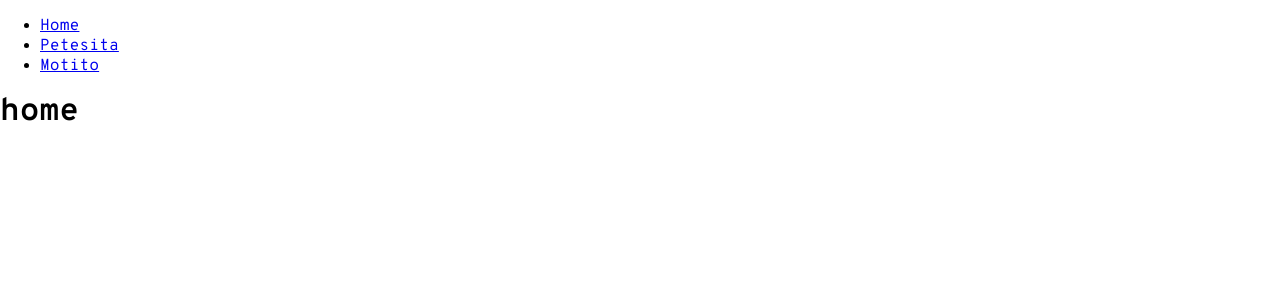
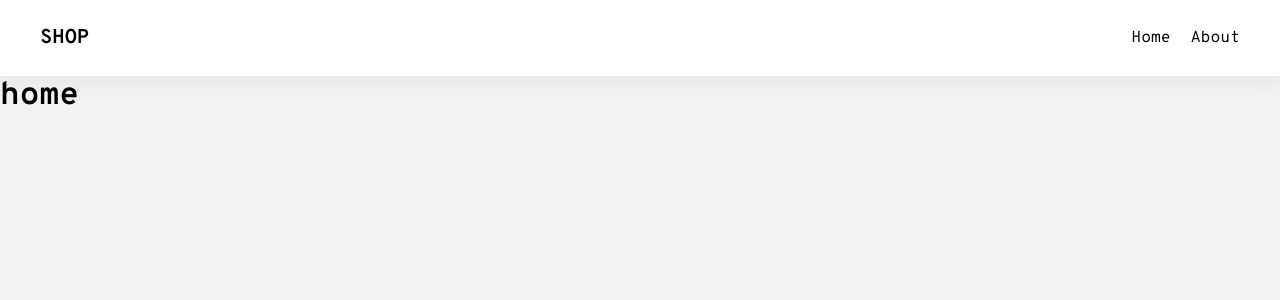
Before and after one commit to NicolleMR/shop, a React (Create React App) app: page / in a window 1280 px wide. Shown: the top 300 px of the page. Built offline with nearby package versions, Linux system fonts and the light colour scheme.

Commit message:
Create header component

```diff
--- a/src/components/App/App.jsx
+++ b/src/components/App/App.jsx
@@ -2,33 +2,20 @@ import {
   BrowserRouter,
   Routes,
   Route,
-  Link,
 } from "react-router-dom";
+import Header from "../Header/Header";
 import "./app.css";
 
 const App = () => (
   <BrowserRouter>
-    <div>
-      <nav>
-        <ul>
-          <li>
-
-            <Link to="/">Home</Link>
-          </li>
-          <li>
-            <Link to="/petesita">Petesita</Link>
-          </li>
-          <li>
-            <Link to="/motito">Motito</Link>
-          </li>
-        </ul>
-      </nav>
+    <main>
+      <Header />
       <Routes>
         <Route path="/" element={<h1>home</h1>} />
         <Route path="petesita" element={<h1>hackico</h1>} />
         <Route path="motito" element={<h1>nalita</h1>} />
       </Routes>
-    </div>
+    </main>
   </BrowserRouter>
 );
 
--- /dev/null
+++ b/src/components/Header/Header.jsx
@@ -0,0 +1,20 @@
+import { Link } from "react-router-dom";
+import "./header.css";
+
+const Header = () => (
+  <header className="header">
+    <h1 className="header__title">SHOP</h1>
+    <nav className="header__nav">
+      <ul className="header__links">
+        <li className="header__link">
+          <Link to="/">Home</Link>
+        </li>
+        <li className="header__link">
+          <Link to="/about">About</Link>
+        </li>
+      </ul>
+    </nav>
+  </header>
+);
+
+export default Header;
--- /dev/null
+++ b/src/components/Header/header.css
@@ -0,0 +1,32 @@
+.header {
+  background-color: white;
+  padding: 25px 40px;
+  display: flex;
+  justify-content: space-between;
+  align-items: center;
+  box-shadow: var(--box-shadow);
+}
+
+.header__title {
+  font-size: 20px;
+  color: black;
+}
+
+.header__links {
+  display: flex;
+  grid-column-gap: 20px;
+  padding: 0;
+  margin: 0;
+}
+
+.header__links li {
+  list-style: none;
+}
+
+.header__link a {
+  color: black;
+}
+
+.header__link a:hover{
+  text-decoration: underline;
+}
--- /dev/null
+++ b/src/components/Header/index.js
@@ -0,0 +1 @@
+export { default } from "./Header";
--- a/src/index.css
+++ b/src/index.css
@@ -1,5 +1,11 @@
+:root {
+  --bg-color: #f2f2f1;
+  --box-shadow: 0px 8px 16px rgba(171, 171, 203, 0.15);
+}
+
 body {
   margin: 0;
+  background-color: var(--bg-color);
   font-family: "OverpassMono", serif;
   -webkit-font-smoothing: antialiased;
   -moz-osx-font-smoothing: grayscale;
@@ -53,3 +59,7 @@ body {
 h1,h2,h3,h4,h5,h6 {
   margin: 0;
 }
+
+a {
+  text-decoration: none;
+}
```
